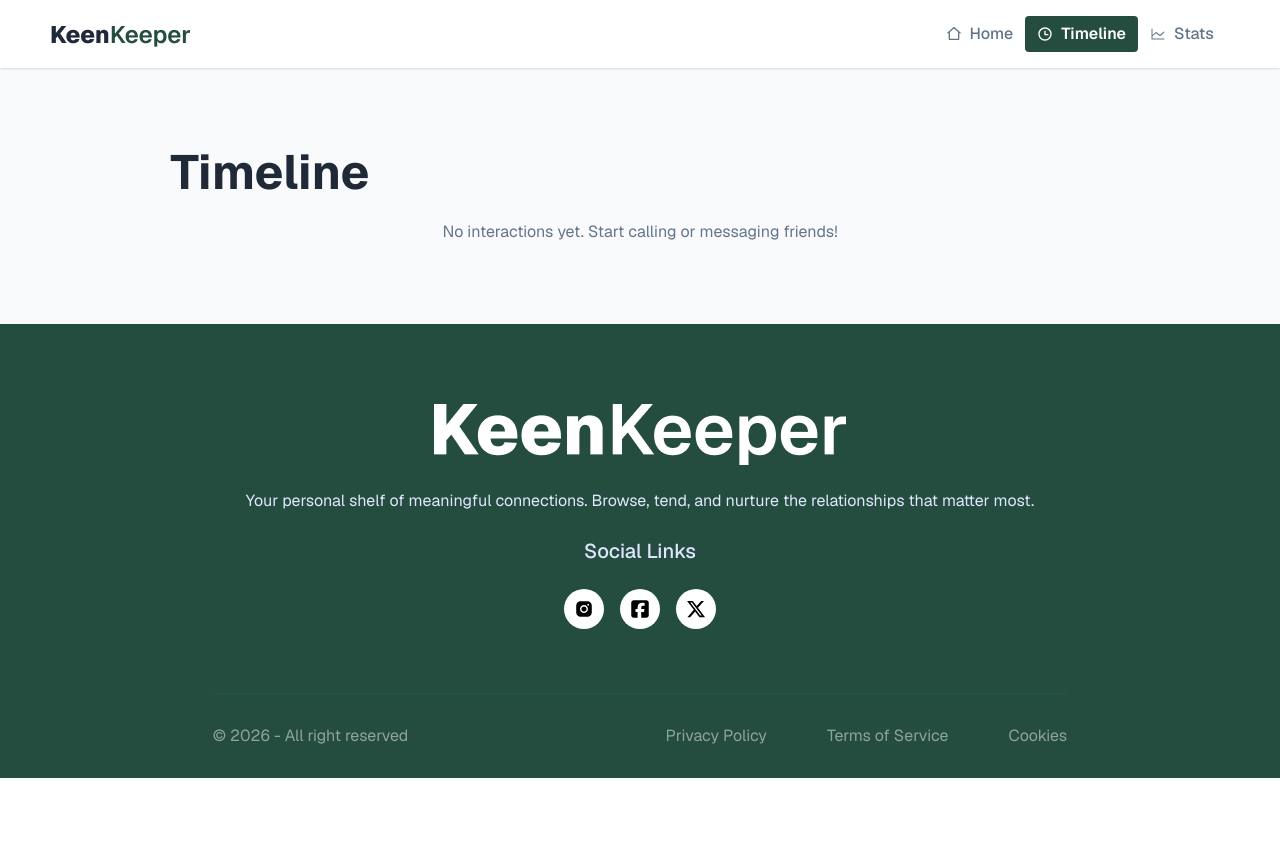
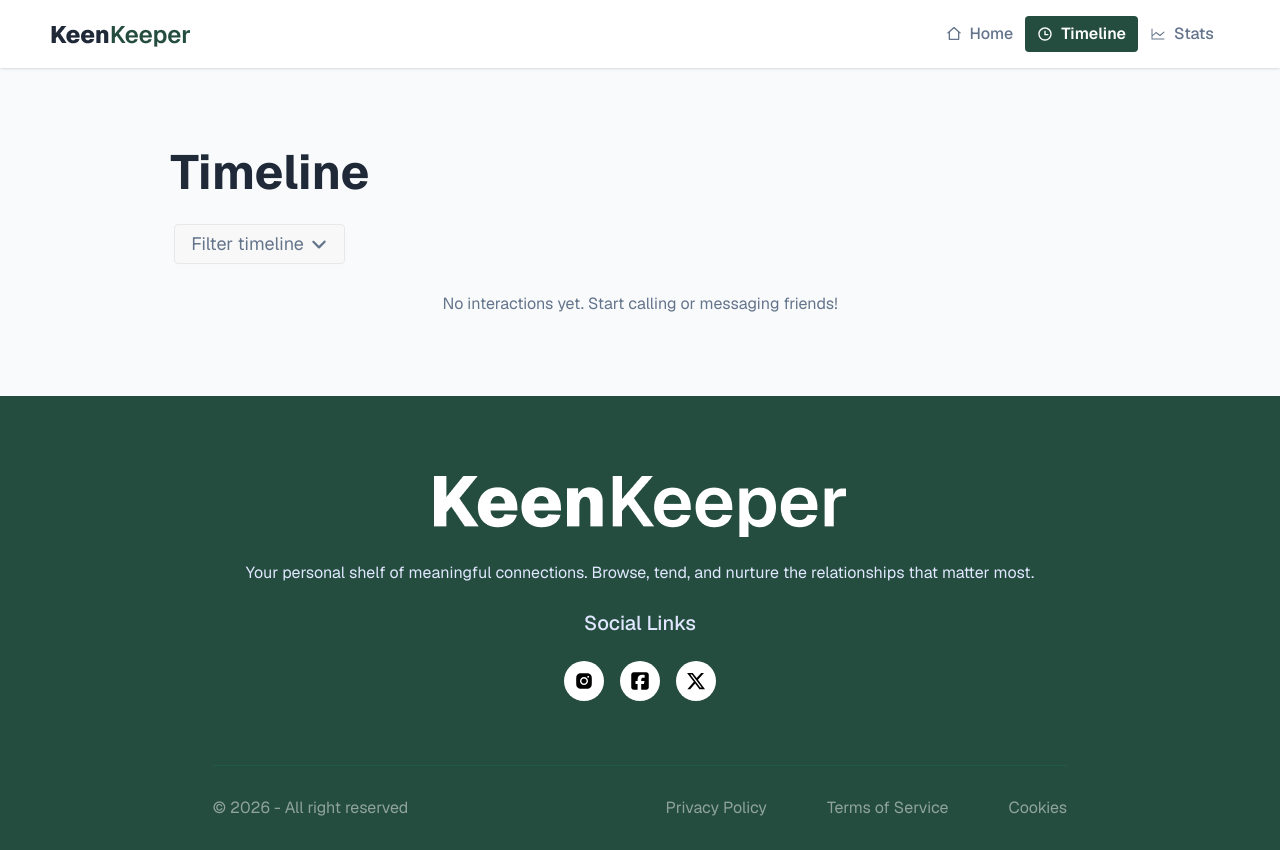
Before and after one commit to Rasel-khalipha/keen-keeper, a React (Vite) app: page /timeline in a window 1280 px wide. Before the commit the page ends 800 px from the top, so only its background shows below. Built offline with nearby package versions, Linux system fonts and the light colour scheme.

Commit message:
keen keeper timeline call, message, video functionality done

```diff
--- a/src/pages/Timeline/TimeLine.jsx
+++ b/src/pages/Timeline/TimeLine.jsx
@@ -3,6 +3,7 @@ import { FriendContext } from "../../context/FriendContext/FriendContext";
 import TimelineCall from "../../components/timelineDetails/TimelineCall/TimelineCall";
 import TimelineMessage from "../../components/timelineDetails/TimelineMessage/TimelineMessage";
 import TimelineVideo from "../../components/timelineDetails/TimelineVideo/TimelineVideo";
+import { FaAngleDown } from "react-icons/fa6";
 
 const TimeLine = () => {
 	const { voiceCall, message, videoCall } = useContext(FriendContext);
@@ -26,6 +27,29 @@ const TimeLine = () => {
 		<>
 			<div className="w-[73.4%] mx-auto py-20 space-y-6">
 				<h2 className="font-bold text-5xl text-[#1F2937] mb-6">Timeline</h2>
+				<div className="dropdown dropdown-start">
+					<div
+						tabIndex={0}
+						role="button"
+						className="btn m-1 max-w-[347px] flex justify-between font-normal text-lg text-[#64748B]"
+					>
+						Filter timeline <FaAngleDown />
+					</div>
+					<ul
+						tabIndex="-1"
+						className="dropdown-content menu bg-base-100 rounded-box z-1 w-52 p-2 shadow-sm"
+					>
+						<li>
+							<a>Call</a>
+						</li>
+						<li>
+							<a>Text</a>
+						</li>
+						<li>
+							<a>Video</a>
+						</li>
+					</ul>
+				</div>
 				{timelineEvents.length > 0 ? (
 					timelineEvents.map((event) =>
 						event.type === "call" ? (
```
